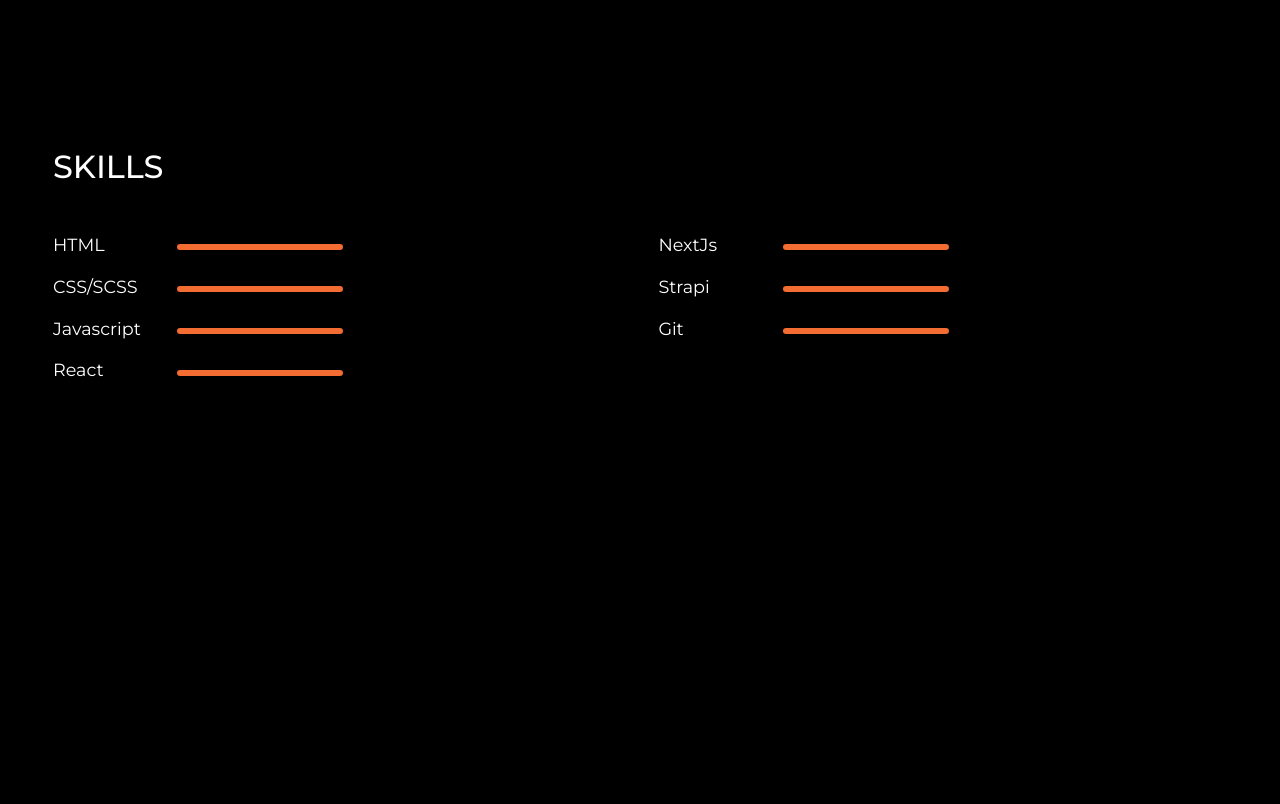
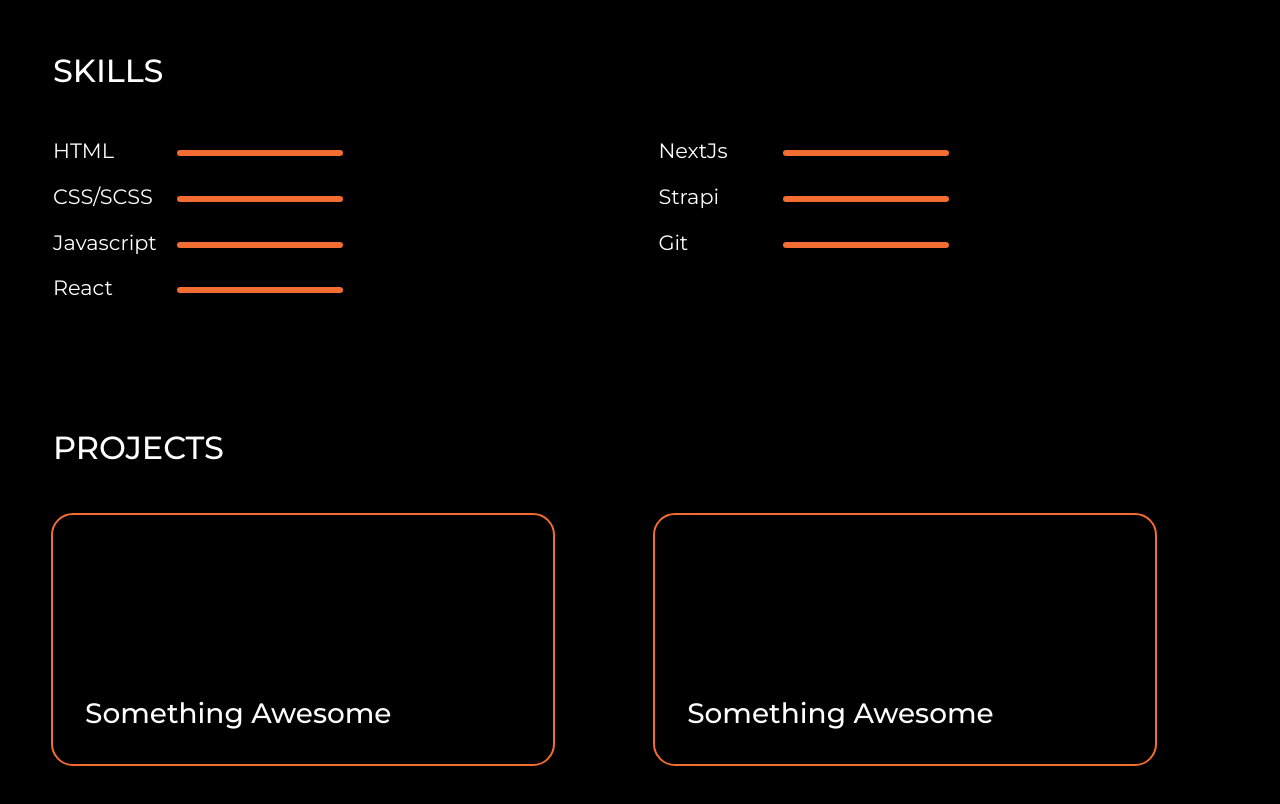
Before and after one commit to ramazanov-rv/my-portfolio, a Next.js app: page / in a window 1280 px wide. Shown: the part 520-1324 px from the top of the page. Before the commit the page ends 1044 px from the top, so only its background shows below. Built offline with nearby package versions, Linux system fonts and the light colour scheme.

Commit message:
Projects structure

```diff
--- /dev/null
+++ b/pages/components/Projects.jsx
@@ -0,0 +1,25 @@
+const Projects = () => {
+    return (
+        <section className="projects">
+            <h1 className="section-title">Projects</h1>
+            <div className="projects-container">
+                <div className="card">
+                    <div className="card-content">
+                        <h2 className="card-title">Something Awesome</h2>
+                        <p className="card-description">Lorem ipsum dolor sit amet consectetur adipisicing elit. Illo, doloremque beatae iure neque similique unde ad</p>
+                        <button className="card-button">Check Site Out</button>
+                    </div>
+                </div>
+                <div className="card">
+                    <div className="card-content">
+                        <h2 className="card-title">Something Awesome</h2>
+                        <p className="card-description">Lorem ipsum dolor sit amet consectetur adipisicing elit. Illo, doloremque beatae iure neque similique unde ad</p>
+                        <button className="card-button">Check Site Out</button>
+                    </div>
+                </div>
+            </div>
+        </section>
+    );
+}
+
+export default Projects;
--- a/pages/components/Skills.jsx
+++ b/pages/components/Skills.jsx
@@ -2,27 +2,13 @@ import { nanoid } from 'nanoid'
 
 const Skills = () => {
     const skills = [
-        {
-            name: "HTML",
-        },
-        {
-            name:"NextJs"
-        },
-        {
-            name:"CSS/SCSS"
-        },
-        {
-            name:"Strapi"
-        },
-        {
-            name:"Javascript"
-        },
-        {
-            name:"Git"
-        },
-        {
-            name:"React"
-        }
+        {name: "HTML",},
+        {name: "NextJs"},
+        {name: "CSS/SCSS"},
+        {name: "Strapi"},
+        {name: "Javascript"},
+        {name: "Git"},
+        {name: "React"}
 
     ]
 
@@ -30,7 +16,6 @@ const Skills = () => {
         return (
             <div key={nanoid()} className="skill">
                 <h4>{skill.name}</h4>
-                <div>{skill?.icon}</div>
             </div>
         )
     })
--- a/pages/index.jsx
+++ b/pages/index.jsx
@@ -1,6 +1,7 @@
 import Head from 'next/head'
 import Info from './components/Info'
 import Navbar from './components/Navbar'
+import Projects from './components/Projects'
 import Skills from './components/Skills'
 
 export default function Home() {
@@ -13,6 +14,7 @@ export default function Home() {
         <Navbar />
         <Info />
         <Skills />
+        <Projects />
       </main>
     </div>
   )
--- a/styles/globals.css
+++ b/styles/globals.css
@@ -18,6 +18,7 @@
   --mainBackground: #000;
   --mainWhite: #FFF;
   --mainTransition: .2s ease-in-out;
+  --mainBorderRadius: 20px;
 }
 
 body {
@@ -26,7 +27,12 @@ body {
   font-family: 'Montserrat', sans-serif;
 }
 
-h1, h2, h3, h4, h5, h6 {
+h1,
+h2,
+h3,
+h4,
+h5,
+h6 {
   font-weight: 400;
 
   padding: 0;
@@ -80,7 +86,7 @@ h1, h2, h3, h4, h5, h6 {
   left: 0;
   right: 0;
   bottom: 0;
-  border-radius: 10px;
+  border-radius: var(--mainBorderRadius);
 
   transition: var(--mainTransition);
 }
@@ -92,7 +98,7 @@ h1, h2, h3, h4, h5, h6 {
 
 /* Info */
 section {
-  padding: 6em 0;
+  padding: 4em 0;
   margin-left: 1em;
 }
 
@@ -136,7 +142,7 @@ section {
   margin: 1.2rem;
 }
 
-.media-links li:hover .media-icon{
+.media-links li:hover .media-icon {
   color: var(--mainBackground);
 }
 
@@ -144,7 +150,7 @@ section {
   padding: .4rem;
 
   font-size: 2.5rem;
-  border-radius: 20px;
+  border-radius: var(--mainBorderRadius);
 
   color: var(--mainWhite);
   background: var(--mainColor);
@@ -158,11 +164,10 @@ section {
   font-weight: 500;
   font-size: 2rem;
   text-transform: uppercase;
+  margin-bottom: 1.5em;
 }
 
 .skills-container {
-  margin-top: 3em;
-
   display: grid;
   grid-template-columns: 1fr 1fr;
   gap: 1.3em;
@@ -171,23 +176,124 @@ section {
 .skill {
   position: relative;
 
-  font-size: 1.1rem;
+  font-size: 1.3rem;
 }
- .skill::after {
+
+.skill::after {
   content: "";
   height: 10px;
   width: 100%;
   max-width: 170px;
   background: linear-gradient(to right, var(--mainColor) 100%, var(--mainWhite) 0%);
 
-  border-radius: 20px;
+  border-radius: var(--mainBorderRadius);
   border: 2px solid var(--mainBackground);
   position: absolute;
   right: 50%;
   top: 40%;
- }
+}
 
+/* Projects */
+.projects-container {
+  display: grid;
+  grid-template-columns: repeat(auto-fit, minmax(400px, 1fr));
+  grid-column-gap: .9rem;
+  grid-row-gap: 2rem;
+}
 
+.card {
+  width: 100%;
+  max-width: 500px;
+
+  background: var(--mainBackground);
+  border-radius: var(--mainBorderRadius);
+  color: var(--mainWhite);
+  overflow: hidden;
+
+  transition: transform var(--mainTransition);
+  outline: 2px solid var(--mainColor);
+}
+
+.card-content {
+  --padding: 2rem;
+  padding: var(--padding);
+
+  transform: translateY(60%);
+  transition: transform .5s ease;
+}
+
+.card-content > *:not(.card-title) {
+  opacity: 0;
+  transition: opacity .5s ease;
+}
+
+.card:hover .card-content > *:not(.card-title) {
+  opacity: 1;
+}
+
+.card:hover .card-content {
+  transform: translateY(0);
+}
+
+.card-title {
+  position: relative;
+
+  font-size: 1.75rem;
+  font-weight: 500;
+  margin-bottom: 1em;
+
+  width: fit-content;
+  max-width: 100%;
+}
+
+.card-title::after {
+  content: "";
+  width: 100%;
+  height: 4px;
+
+  position: absolute;
+  bottom: -7px;
+  left: calc(var(--padding) * -1 + .5rem);
+
+  background-color: var(--mainColor);
+  border-radius: var(--mainBorderRadius);
+
+  transform: scaleX(0);
+  transition: transform .5s ease;
+  transition-delay: .45s;
+  transform-origin: left;
+
+}
+
+.card:hover .card-title::after {
+  transform: scaleX(1);
+}
+
+.card-description {
+  max-width: 350px;
+  margin-bottom: .75em;
+  line-height: 1.5;
+}
+
+.card-button {
+  padding: .75rem;
+  border: none;
+  background-color: var(--mainColor);
+  color: var(--mainWhite);
+  text-transform: uppercase;
+  font-weight: 600;
+  font-family: 'Montserrat', sans-serif;
+  font-size: .75rem;
+
+  border-radius: 10px;
+  cursor: pointer;
+
+  transition: color var(--mainTransition);
+}
+
+.card-button:hover {
+  color: var(--mainBackground);
+}
 
 
 
@@ -205,7 +311,14 @@ section {
 
 
 /* Media */
+/* @media (hover) {
+  .card-content {
+    transform: translateY(0);
+  }
+} */
+
 @media (max-width: 1100px) {
+
   /* Info */
   .info {
     flex-direction: column;
```
